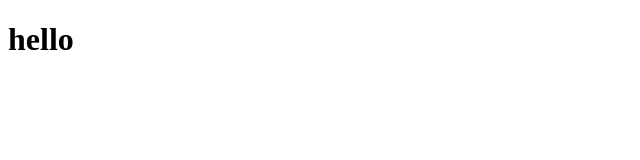
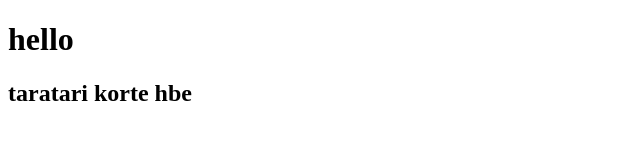
Before and after one commit to Silmaverse/Git_branche_practice, a plain HTML site: page index.html in a window 1280 px wide. Shown: the whole page, without its empty margins (0-640 px from the left). Drawn offline with Linux system fonts and the light colour scheme.

Commit message:
Apply dev_3 changes to index.html

```diff
--- a/index.html
+++ b/index.html
@@ -7,5 +7,6 @@
 </head>
 <body>
     <h1>hello</h1>
+    <h2>taratari korte hbe</h2>
 </body>
 </html>
```
